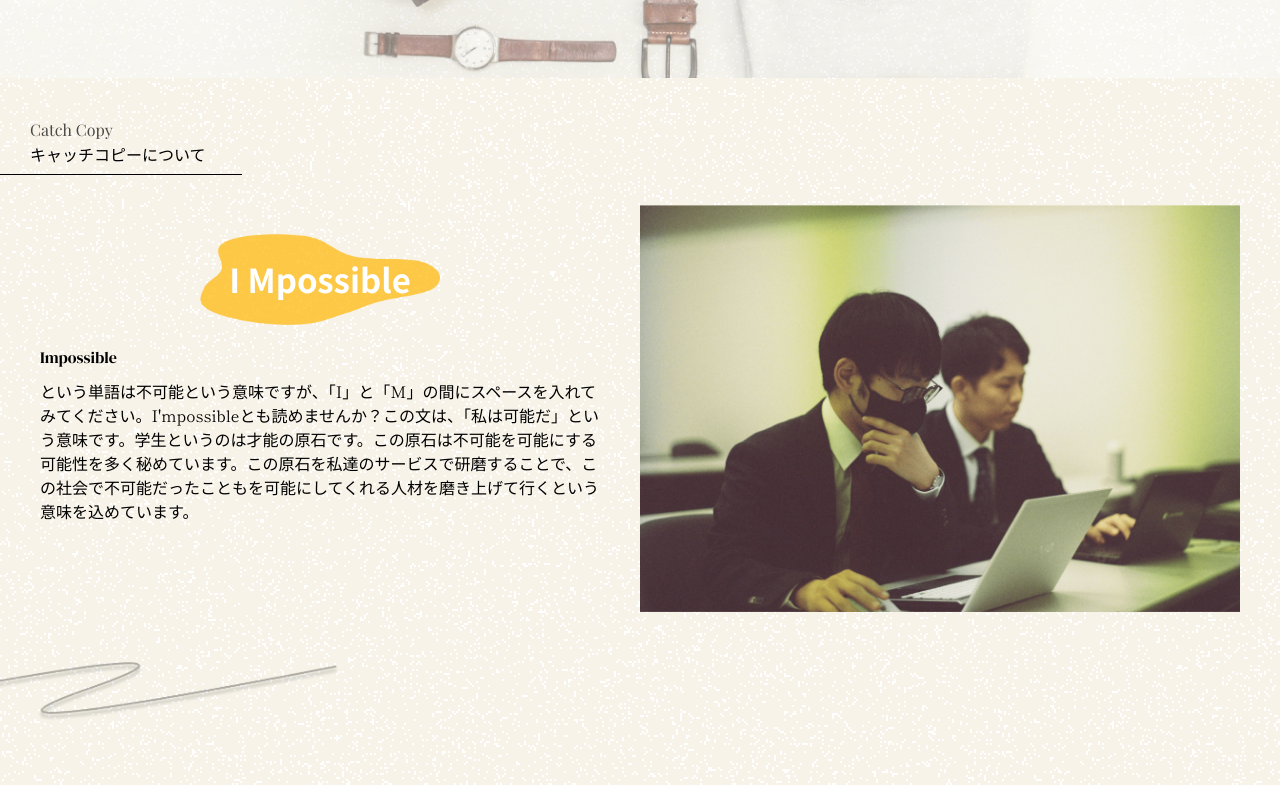
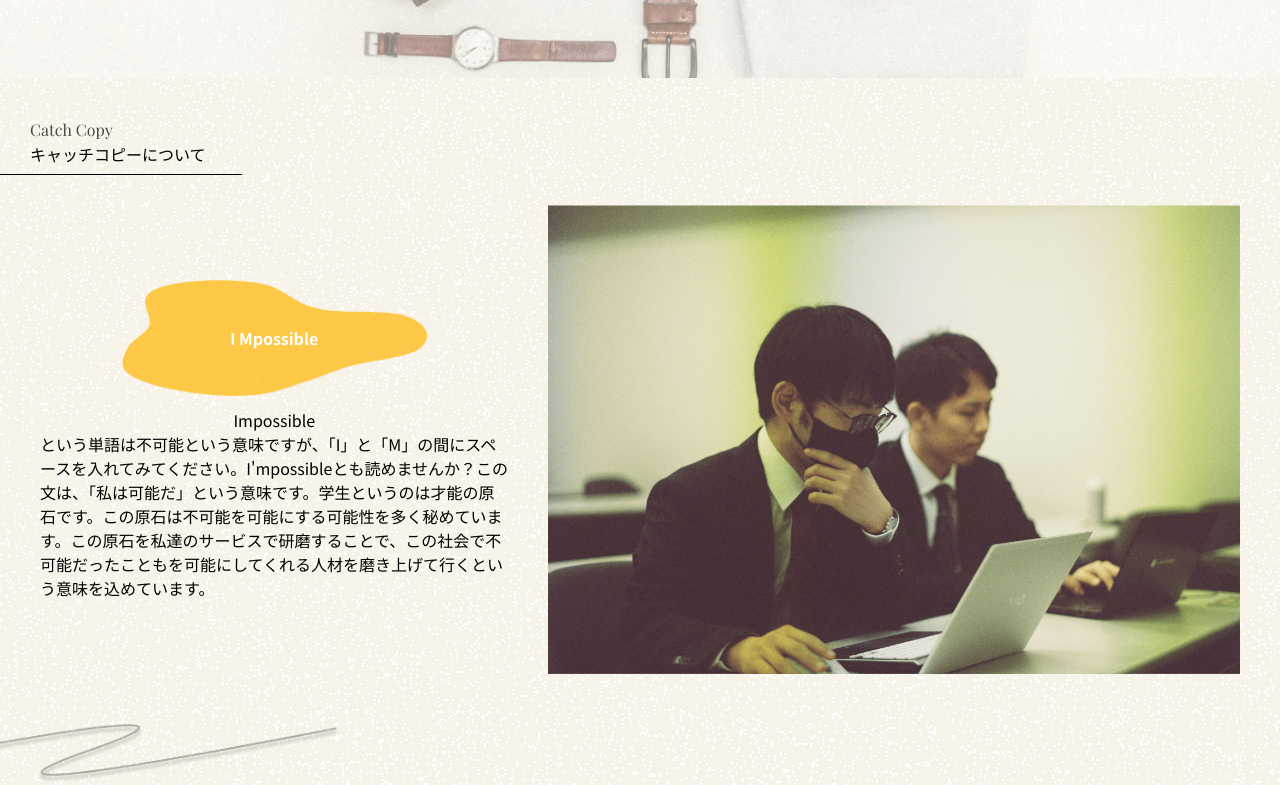
Before and after one commit to daito-kawasaki/ec-dent-app, a Next.js app in the folder frontend/: page /brand in a window 1280 px wide. Shown: the part 629-1414 px from the top of the page. Built offline with nearby package versions, Linux system fonts and the light colour scheme; a web font is replaced by a local one; what fluid-tailwind, tailwindcss-fluid-spacing would draw is missing.

Commit message:
仮コミット

```diff
--- a/frontend/src/app/brand/page.tsx
+++ b/frontend/src/app/brand/page.tsx
@@ -35,7 +35,7 @@ export default function Brand() {
                         className=" md:flex md:flex-col md:items-center">
                         <div
                             id="main_ttl"
-                            className=" w-60 h-auto relative mb-3 ml-auto md:ml-0 md:~md/xl:~w-235/340 md:mb-0 lg:w-280 xl:w-340">
+                            className=" w-[23.8653vw] h-auto relative mb-3 mx-auto">
                             <Image
                                 src={`${IMGPATH_BRAND}possible_back.png`}
                                 alt=""
@@ -43,22 +43,14 @@ export default function Brand() {
                                 height={123}
                                 className=" img_setting"
                             />
-                            <span className=" font-bold text-3.5xl absolute-center text-nowrap text-white md:~md/xl:~text-3xl/44 lg:text-4xl xl:text-44">
+                            <span className=" font-bold text-5xl absolute-center text-nowrap text-white">
                                 I Mpossible
                             </span>
                         </div>
-                        <div
-                            id="main_text_block"
-                            className="mt-5 mb-14.5 mx-7.5 md:mx-0">
-                            <span
-                                className={` text-2xl ${dmSerifDisplay.className} block mb-7.5 md:mb-2.5`}>
-                                Impossible
-                            </span>
-                            <p
-                                className={`${shipporiMincho.className} md:~md/xl:~text-sm/lg`}>
-                                という単語は不可能という意味ですが、「I」と「M」の間にスペースを入れてみてください。I'mpossibleとも読めませんか？この文は、「私は可能だ」という意味です。学生というのは才能の原石です。この原石は不可能を可能にする可能性を多く秘めています。この原石を私達のサービスで研磨することで、この社会で不可能だったこともを可能にしてくれる人材を磨き上げて行くという意味を込めています。
-                            </p>
-                        </div>
+                        <span className=" text-2xl">Impossible</span>
+                        <p className=" w-[36.6vw]">
+                            という単語は不可能という意味ですが、「I」と「M」の間にスペースを入れてみてください。I'mpossibleとも読めませんか？この文は、「私は可能だ」という意味です。学生というのは才能の原石です。この原石は不可能を可能にする可能性を多く秘めています。この原石を私達のサービスで研磨することで、この社会で不可能だったこともを可能にしてくれる人材を磨き上げて行くという意味を込めています。
+                        </p>
                     </div>
                     <div
                         id="main_right_cnt"
--- a/frontend/tailwind.config.js
+++ b/frontend/tailwind.config.js
@@ -40,6 +40,9 @@ module.exports = {
                 secLine_md: '33rem', //528px
                 secLine_lg: '33rem', //528px
                 secLine_xl: '33.375rem', //534px
+            },
+            fontSize: {
+                '3.5xl': '2.0625rem',
             },
             width: {
                 32.5: '8.5rem',
```
